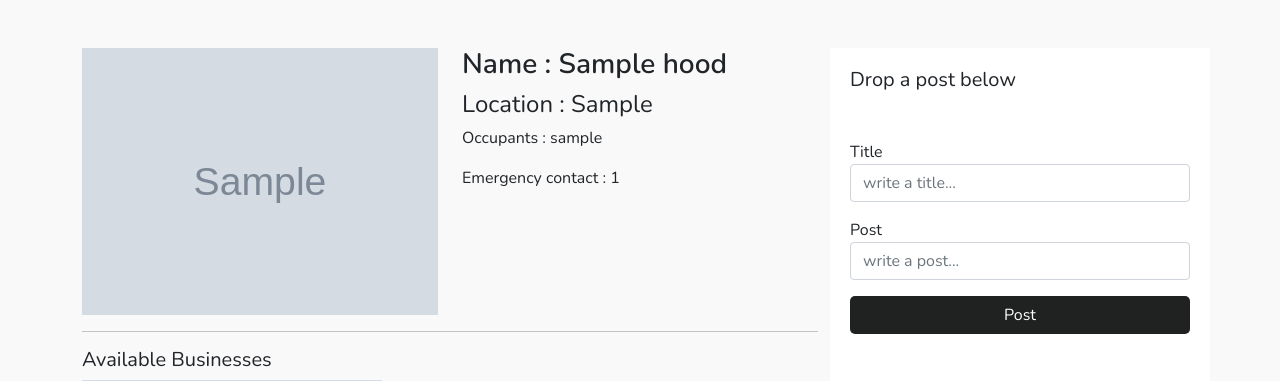
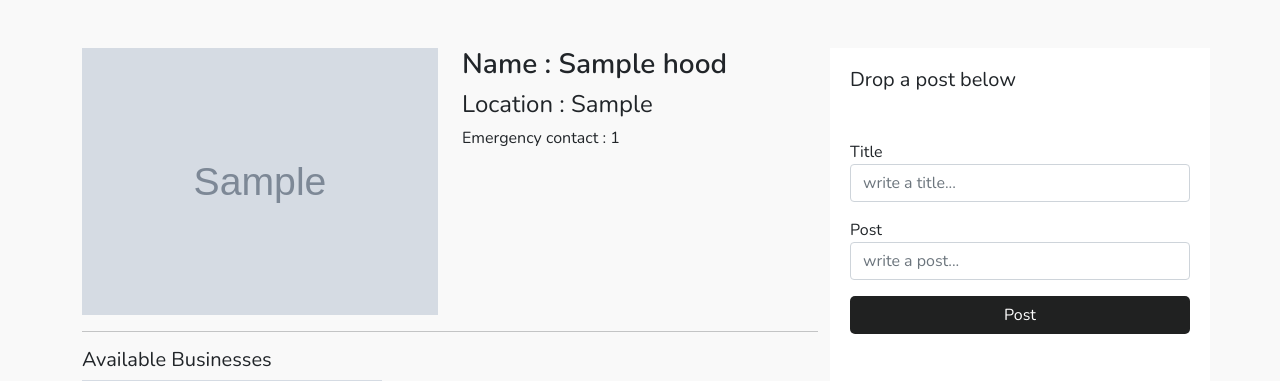
Before and after one commit to Marcos8060/Django-4, a Django app: page /detail/1/ in a window 1280 px wide. Shown: the part 82-463 px from the top of the page. Run offline with Django 4.2, Linux system fonts and the light colour scheme; a user stored in the database is signed in; tables that the repository leaves empty hold one stand-in row (values such as "Sample post"); grey boxes marked "Sample" are stand-in pictures; some libraries are stand-ins or nearby versions.

Commit message:
made a change in the details page

```diff
--- a/resident/templates/hood_detail.html
+++ b/resident/templates/hood_detail.html
@@ -56,7 +56,6 @@
                       <div class="col-md-6">
                         <h3 style="font-weight: bolder;">Name : {{ hood.name }}</h3>
                         <h4>Location : {{ hood.location }}</h4>
-                        <p>Occupants : {{ hood.user }}</p>
                         <p>Emergency contact : {{ hood.emergency_num }}</p>
                       </div>
                     </div>
@@ -71,6 +70,7 @@
                             <small style="padding: 10px;">{{ business.name }}</small>
                             <small style="padding: 10px;">{{ business.ministry }}</small>
                           </div>
+
                           <small style="padding: 10px;">Email : {{ business.email }}</small><br>
                           <small style="padding: 10px;font-size: 14px;">{{ business.description }}</small>
                         </div>
```
